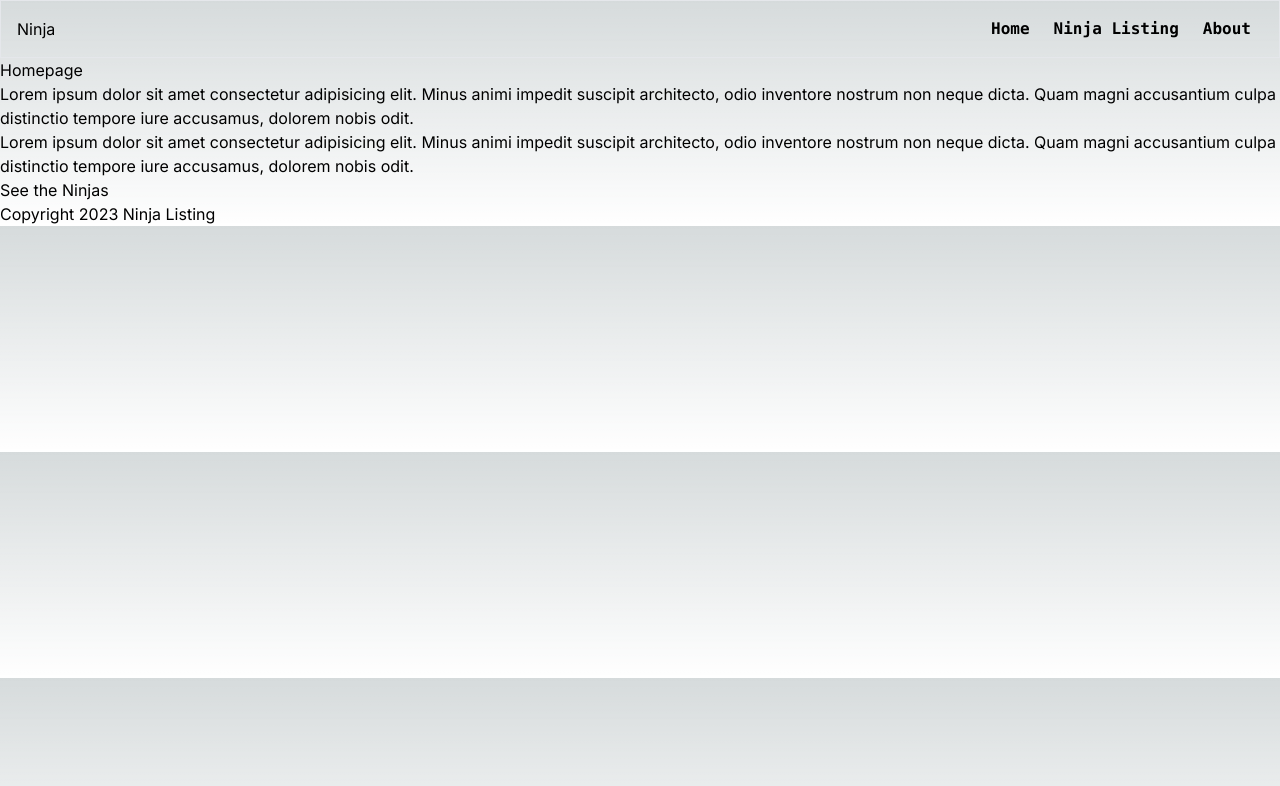
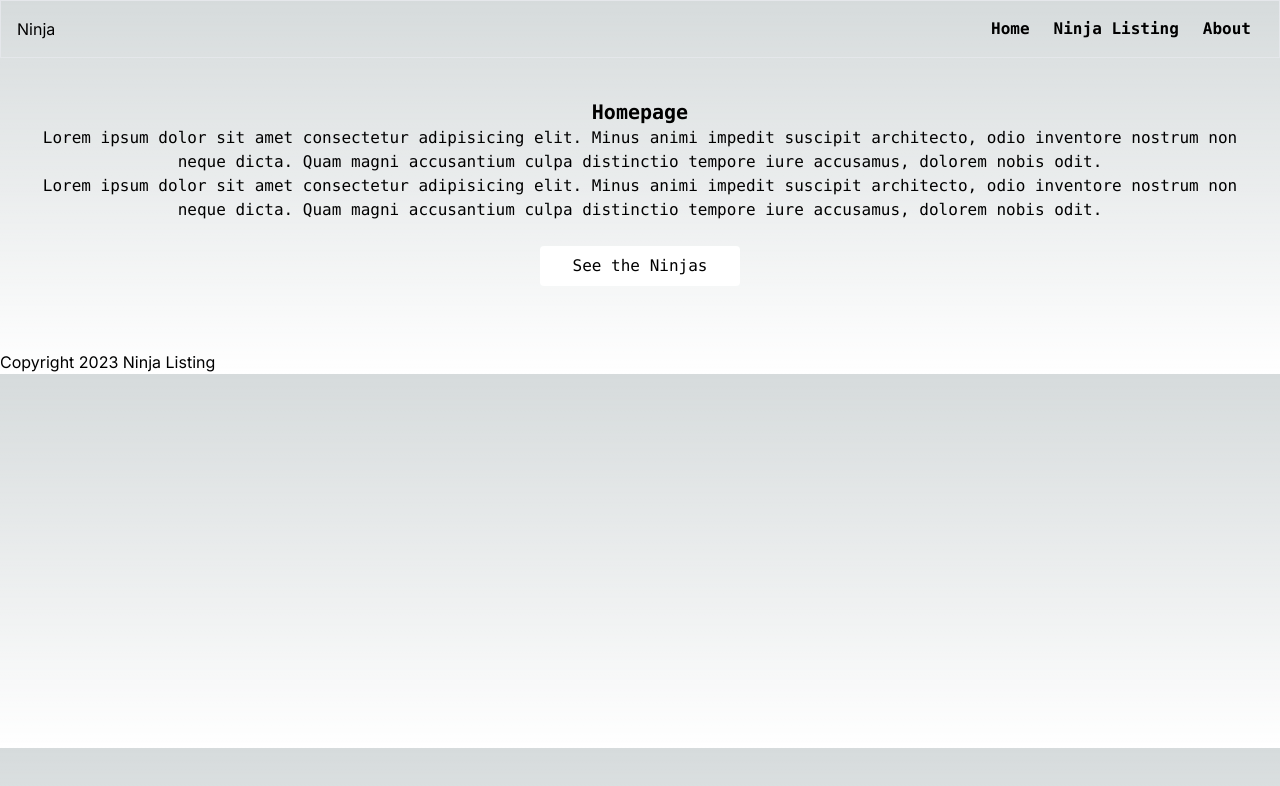
Before and after one commit to AyodejiOmole/ninja-list, a Next.js app: page / in a window 1280 px wide. Shown: the top 786 px of the page. Built offline with nearby package versions, Linux system fonts and the light colour scheme.

Commit message:
styled the homepage

```diff
--- a/src/app/layout.tsx
+++ b/src/app/layout.tsx
@@ -21,7 +21,9 @@ export default function RootLayout({
       <body className={inter.className}>
         <Navbar/>
         {children}
-        <Footer/>
+        <div className='mx-auto w-full'>
+          <Footer/>
+        </div>
       </body>
     </html>
   )
--- a/src/app/page.tsx
+++ b/src/app/page.tsx
@@ -3,12 +3,14 @@ import Link from 'next/link'
 
 export default function Home() {
   return (
-    <div>
-      <h1>Homepage</h1>
-      <p>Lorem ipsum dolor sit amet consectetur adipisicing elit. Minus animi impedit suscipit architecto, odio inventore nostrum non neque dicta. Quam magni accusantium culpa distinctio tempore iure accusamus, dolorem nobis odit.</p>
-      <p>Lorem ipsum dolor sit amet consectetur adipisicing elit. Minus animi impedit suscipit architecto, odio inventore nostrum non neque dicta. Quam magni accusantium culpa distinctio tempore iure accusamus, dolorem nobis odit.</p>
+    <div className='text-center lg:p-10 md:p-10 py-10 px-2'>
+      <h1 className='text-xl font-extrabold font-mono'>Homepage</h1>
+      <p className="font-mono text-base">Lorem ipsum dolor sit amet consectetur adipisicing elit. Minus animi impedit suscipit architecto, odio inventore nostrum non neque dicta. Quam magni accusantium culpa distinctio tempore iure accusamus, dolorem nobis odit.</p>
+      <p className="font-mono text-base">Lorem ipsum dolor sit amet consectetur adipisicing elit. Minus animi impedit suscipit architecto, odio inventore nostrum non neque dicta. Quam magni accusantium culpa distinctio tempore iure accusamus, dolorem nobis odit.</p>
       <Link href="/ninja-listing">
-        See the Ninjas
+        <div className="my-6 p-2 lg:w-[200px] md:w-[200px] hover:text-white text-black font-mono w-full mx-auto bg-white hover:border-2 rounded hover:border-white hover:bg-black">
+          See the Ninjas
+        </div>
       </Link>
     </div>
   )
```
